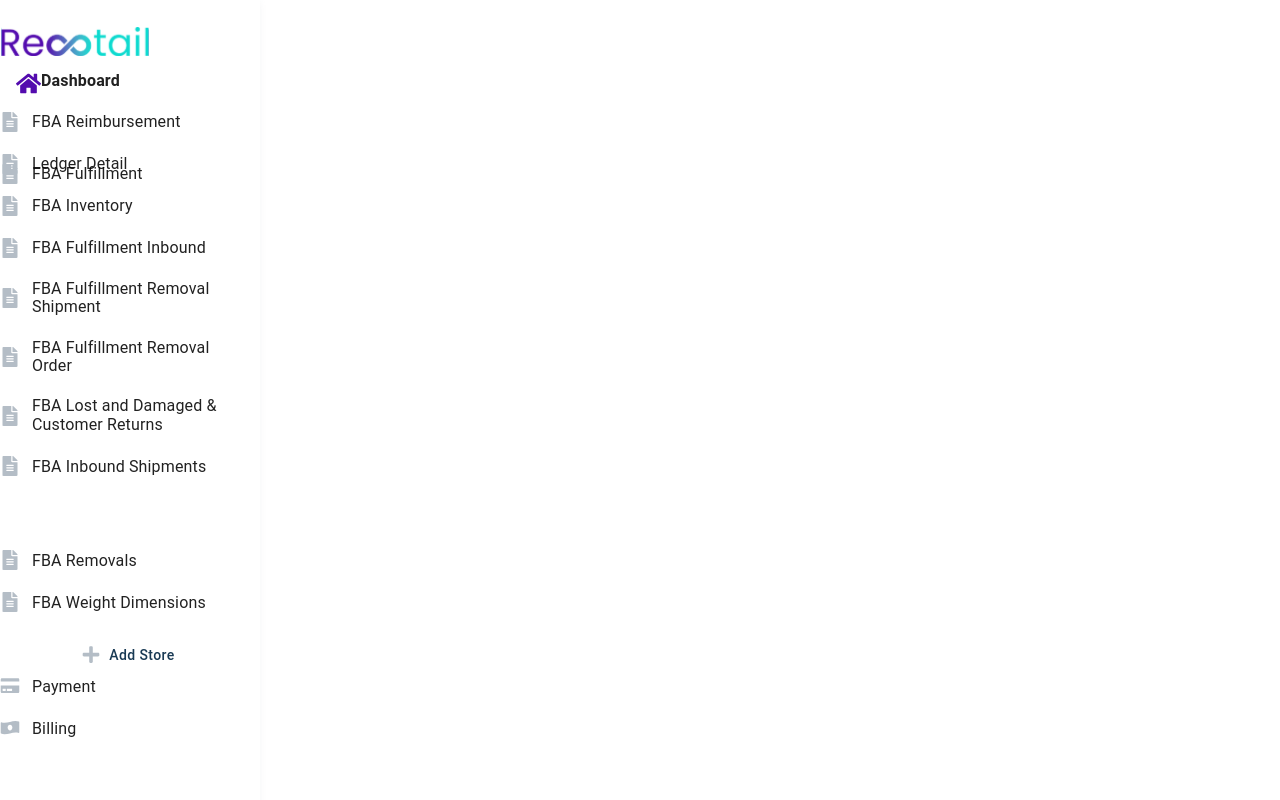
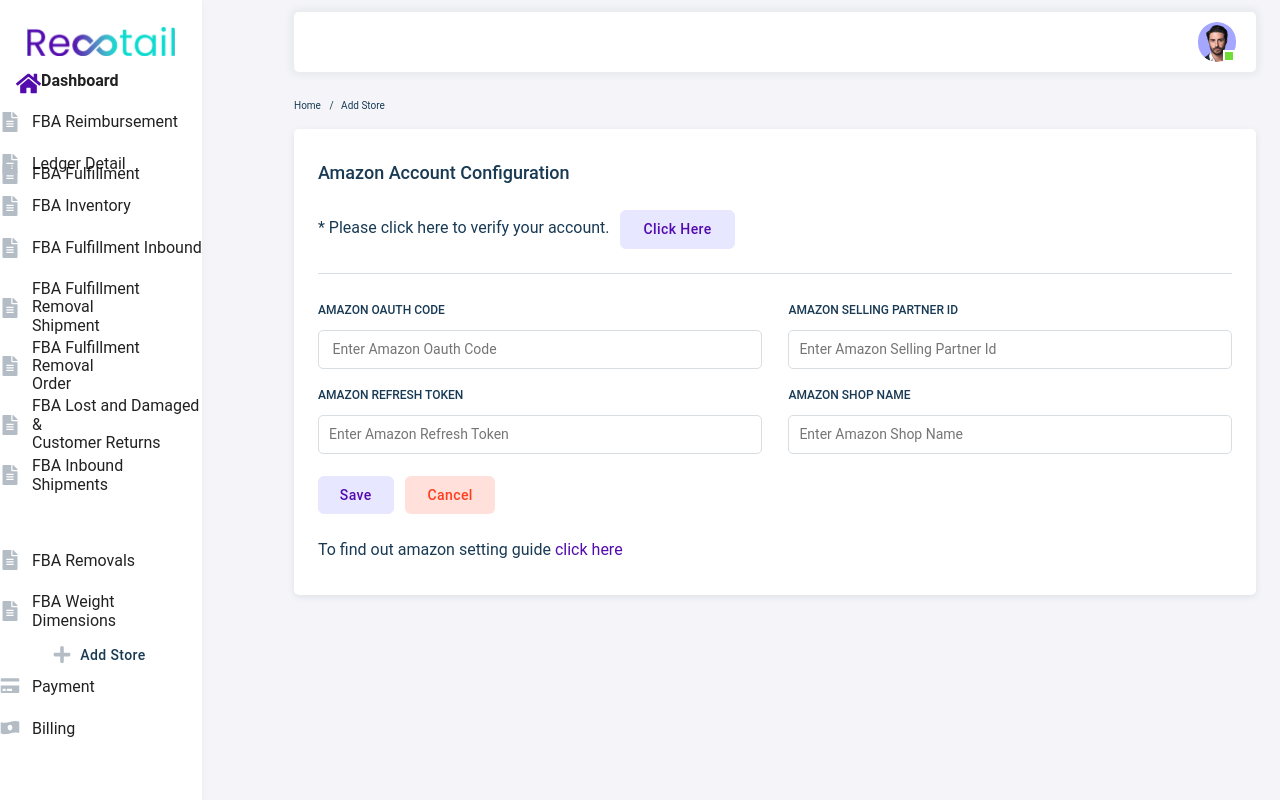
Before and after one commit to melbin2827/Recotail.ai, a React (Vite) app in the folder frontend/: page /dashboard in a window 1280 px wide. Shown: the top 800 px of the page. Built offline with nearby package versions, Linux system fonts and the light colour scheme.

Commit message:
Made changes to the amazon creds section

```diff
--- a/frontend/src/components/login/Dashboard.css
+++ b/frontend/src/components/login/Dashboard.css
@@ -1,4 +1,4 @@
-/* .backgroundshadow,
+.backgroundshadow-dash,
 .png-icon {
   position: absolute;
   overflow: hidden;
@@ -11,7 +11,7 @@
   height: 100%;
   object-fit: cover;
 }
-.backgroundshadow {
+.backgroundshadow-dash {
   right: 0.188rem;
   bottom: 0.125rem;
   box-shadow: 0 0 0 2px #fff;
@@ -30,14 +30,14 @@
   align-self: stretch;
   box-shadow: 0 0 6px 4px rgba(161, 172, 184, 0.15);
   backdrop-filter: blur(6px);
-  border-radius: var(--br-7xs);
+  border-radius: 5px;
   background-color: rgba(255, 255, 255, 0.95);
   overflow: hidden;
   display: flex;
   flex-direction: row;
   align-items: flex-start;
   justify-content: flex-end;
-  padding: var(--padding-xs) var(--padding-13xl) var(--padding-3xs);
+  padding: 10px 20px;
   top: 0;
   z-index: 99;
   position: sticky;
@@ -72,6 +72,8 @@
   justify-content: flex-start;
   padding: 0 var(--padding-xl) 0 0;
   gap: 0.468rem;
+  font-size: 10px;
+  color: #193A54;
 }
 .heading-5 {
   margin: 0;
@@ -80,7 +82,7 @@
   line-height: 1.25rem;
   font-weight: 500;
   font-family: var(--public-sans-regular-12);
-  color: var(--nile-blue);
+  color: #193A54;
   text-align: left;
 }
 .heading-wrapper {
@@ -95,7 +97,7 @@
   font-size: var(--font-size-mini);
   line-height: 1.438rem;
   font-family: var(--public-sans-regular-12);
-  color: var(--nile-blue);
+  color: #193A54;
   text-align: left;
   flex-shrink: 0;
 }
@@ -165,7 +167,8 @@
   color: var(--nile-blue);
 }
 .click-here {
-  color: var(--purple);
+  color: #530bae;
+  text-decoration: none;
 }
 .to-find-out-container {
   position: relative;
@@ -173,6 +176,7 @@
   line-height: 1.438rem;
   font-family: var(--public-sans-regular-12);
   text-align: left;
+  color: #193A54;
 }
 .code-label {
   flex: 1;
@@ -181,7 +185,10 @@
   min-width: 26.625rem;
   max-width: 100%;
 }
-.backgroundshadow1,
+
+
+
+.backgroundshadowdash1,
 .code-label,
 .o-auth-code,
 .o-auth-code-wrapper {
@@ -189,13 +196,15 @@
   align-items: flex-start;
   justify-content: flex-start;
 }
+
+
 .o-auth-code {
   flex: 1;
   flex-direction: row;
   gap: 1.675rem;
   max-width: 100%;
 }
-.backgroundshadow1,
+.backgroundshadowdash1,
 .o-auth-code-wrapper {
   box-sizing: border-box;
 }
@@ -205,15 +214,17 @@
   padding: 0 1.562rem 0 var(--padding-5xl);
   max-width: 100%;
 }
-.backgroundshadow1 {
+
+.backgroundshadowdash1 {
   margin: 0;
-  box-shadow: 0 2px 6px rgba(67, 89, 113, 0.12);
+  /* box-shadow: 0 2px 6px rgba(67, 89, 113, 0.12); */
   border-radius: var(--br-5xs);
   background-color: var(--white);
-  padding: 1.481rem 0 2.512rem;
+  padding: 10px 0px;
   gap: 1.7rem;
 }
-.backgroundshadow1,
+
+.backgroundshadowdash1,
 .home-store-link-parent,
 .nav-wrapper {
   align-self: stretch;
@@ -228,6 +239,7 @@
 }
 .nav-wrapper {
   gap: 1.618rem;
+  padding: 0px 24px;
 }
 .add-store,
 .nav-wrapper,
@@ -237,7 +249,7 @@
   justify-content: flex-start;
 }
 .nav-wrapper-wrapper {
-  width: 86.75rem;
+  width: 80rem;
   flex-direction: column;
   padding: var(--padding-xs) 0 0;
   box-sizing: border-box;
@@ -253,14 +265,21 @@
   background: linear-gradient(#f5f5f9, #f5f5f9), #fff;
   overflow-y: auto;
   flex-direction: row;
-  gap: 8.5rem;
+  /* gap: 8.5rem; */
   line-height: normal;
   letter-spacing: normal;
 }
+.amazon-form {
+  background-color: #fff;
+  width: 100%;
+  padding: 24px;
+  border-radius: 5px;
+  box-shadow: 0 2px 6px 0 rgba(67, 89, 113, 0.12);
+}
 @media screen and (max-width: 1700px) {
-  .add-store {
+  /* .add-store {
     flex-wrap: wrap;
-  }
+  } */
 }
 @media screen and (max-width: 1325px) {
   .o-auth-code {
@@ -274,7 +293,7 @@
   .code-label {
     min-width: 100%;
   }
-  .backgroundshadow1 {
+  .backgroundshadowdash1 {
     padding-top: var(--padding-xl);
     padding-bottom: 1.625rem;
     box-sizing: border-box;
@@ -290,4 +309,4 @@
   .add-store {
     gap: 1.063rem;
   }
-} */
+}
--- a/frontend/src/components/login/Dashboard.jsx
+++ b/frontend/src/components/login/Dashboard.jsx
@@ -6,6 +6,8 @@
 
 import React, { useState, useEffect } from 'react';
 import { useLocation } from 'react-router-dom';
+
+
 
 export default function Dashboard() {
 
@@ -28,19 +30,17 @@
   };
 
   return (
+
     <div className="add-store">
       <Aside />
+
+
       <section className="nav-wrapper-wrapper">
         <div className="nav-wrapper">
           <header className="nav">
             <div className="list-item-link">
-              <img
-                className="png-icon"
-                loading="lazy"
-                alt=""
-                src="/1png@2x.png"
-              />
-              <div className="backgroundshadow" />
+              <img className="png-icon" loading="lazy" alt="" src="/1png@2x.png"/>
+              <div className="backgroundshadow-dash" />
             </div>
           </header>
           <div className="home-store-link-parent">
@@ -49,7 +49,8 @@
               <div className="home-store-items">/</div>
               <a className="add-store1">Add Store</a>
             </div>
-            <form className="backgroundshadow1">
+          <div class="amazon-form">
+            <form className="backgroundshadowdash1">
               <div className="heading-wrapper">
                 <h3 className="heading-5">Amazon Account Configuration</h3>
               </div>
@@ -133,7 +134,7 @@
                     </div>
                     <div className="to-find-out-container">
                       <span className="to-find-out">{`To find out amazon setting guide `}</span>
-                      <span className="click-here">click here</span>
+                      <a href="" className="click-here">click here</a>
                     </div>
                   </div>
                   <div className="code-label">
@@ -154,6 +155,7 @@
               </div>
             </form>
           </div>
+          </div>
         </div>
       </section>
     </div>
--- a/frontend/src/components/login/dashboard/Aside.css
+++ b/frontend/src/components/login/dashboard/Aside.css
@@ -11,6 +11,7 @@
   align-items: flex-start;
   justify-content: flex-start;
   box-sizing: border-box;
+  justify-content: center;
 }
 .container2 {
   flex: 1;
@@ -652,9 +653,9 @@
 }
 .aside {
   height: 67.5rem;
-  width: 16.25rem;
+  width: 16rem;
   box-shadow: 0 2px 6px rgba(161, 172, 184, 0.12);
-  background-color: var(--white);
+  background-color: #fff;
   display: flex;
   padding: 0 0 var(--padding-300xl-9);
   box-sizing: border-box;
--- a/frontend/src/components/login/dashboard/CodeInput.css
+++ b/frontend/src/components/login/dashboard/CodeInput.css
@@ -4,15 +4,15 @@
   font-weight: 500;
 }
 .enter-amazon-oauth {
-  width: 11.694rem;
+  width: 100% !important;
   border: 0;
   outline: 0;
   font-family: var(--public-sans-regular-12);
-  font-size: var(--font-size-mini);
+  font-size: 14px;
   background-color: transparent;
   height: 1.1rem;
   position: relative;
-  color: var(--color-silver);
+  color: #193A54;
   text-align: left;
   display: flex;
   align-items: center;
@@ -26,22 +26,22 @@
   justify-content: flex-start;
 }
 .input2 {
-  height: 2.438rem;
-  border-radius: var(--br-7xs);
+  /* height: 2.438rem; */
+  border-radius: 5px;
   background-color: var(--white);
   border: 1px solid var(--color-gainsboro);
   box-sizing: border-box;
   overflow: hidden;
   flex-shrink: 0;
   flex-direction: row;
-  padding: var(--padding-3xs-4) var(--padding-sm) var(--padding-3xs);
+  padding: 10px;
 }
 .code-input {
   height: 4.056rem;
   flex-direction: column;
-  gap: var(--gap-4xs-9);
+  gap: 0.593rem;
   text-align: left;
-  font-size: var(--public-sans-regular-12-size);
-  color: var(--nile-blue);
+  font-size: 0.75rem;
+  color: #193A54;
   font-family: var(--public-sans-regular-12);
 }
--- a/frontend/src/components/login/dashboard/RefreshToken.css
+++ b/frontend/src/components/login/dashboard/RefreshToken.css
@@ -23,8 +23,8 @@
   flex-direction: row;
   padding: 0;
   font-family: var(--public-sans-regular-12);
-  font-size: var(--font-size-mini);
-  color: var(--color-silver);
+  font-size: 14px;
+  color: #193A54;
   min-width: 15.625rem;
 }
 .input3,
@@ -32,22 +32,22 @@
   align-self: stretch;
 }
 .input3 {
-  height: 2.438rem;
-  border-radius: var(--br-7xs);
+  border-radius: 5px;
   background-color: var(--white);
   border: 1px solid var(--color-gainsboro);
+  box-sizing: border-box;
   overflow: hidden;
   flex-shrink: 0;
   flex-direction: row;
-  padding: var(--padding-3xs-4) var(--padding-sm) var(--padding-3xs);
+  padding: 10px;
 }
 .refresh-token {
   height: 4.356rem;
   flex-direction: column;
   padding: 0 0 var(--padding-8xs-8);
-  gap: var(--gap-4xs-9);
+  gap: 0.593rem;
   text-align: left;
-  font-size: var(--public-sans-regular-12-size);
-  color: var(--nile-blue);
+  font-size: 0.75rem;
+  color: #193A54;
   font-family: var(--public-sans-regular-12);
 }
```
Also changed, not shown: frontend/package.json (+6 -3 lines), 1 other file (tests, documents, lock files or other folders).
